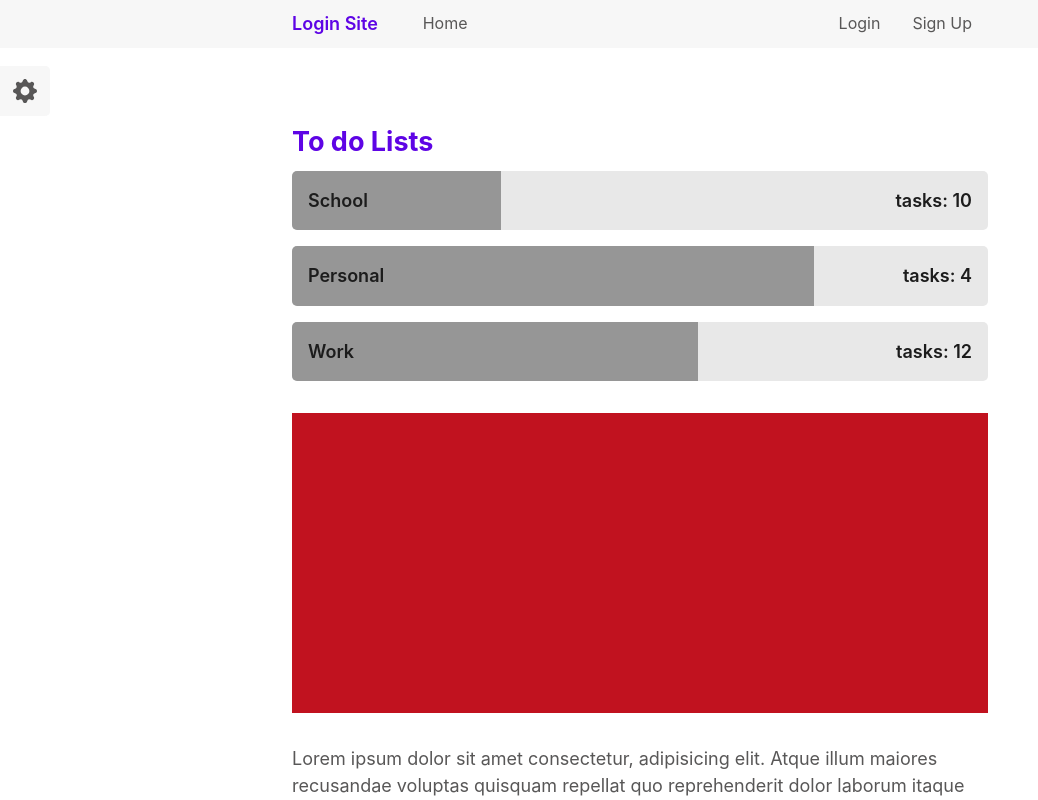
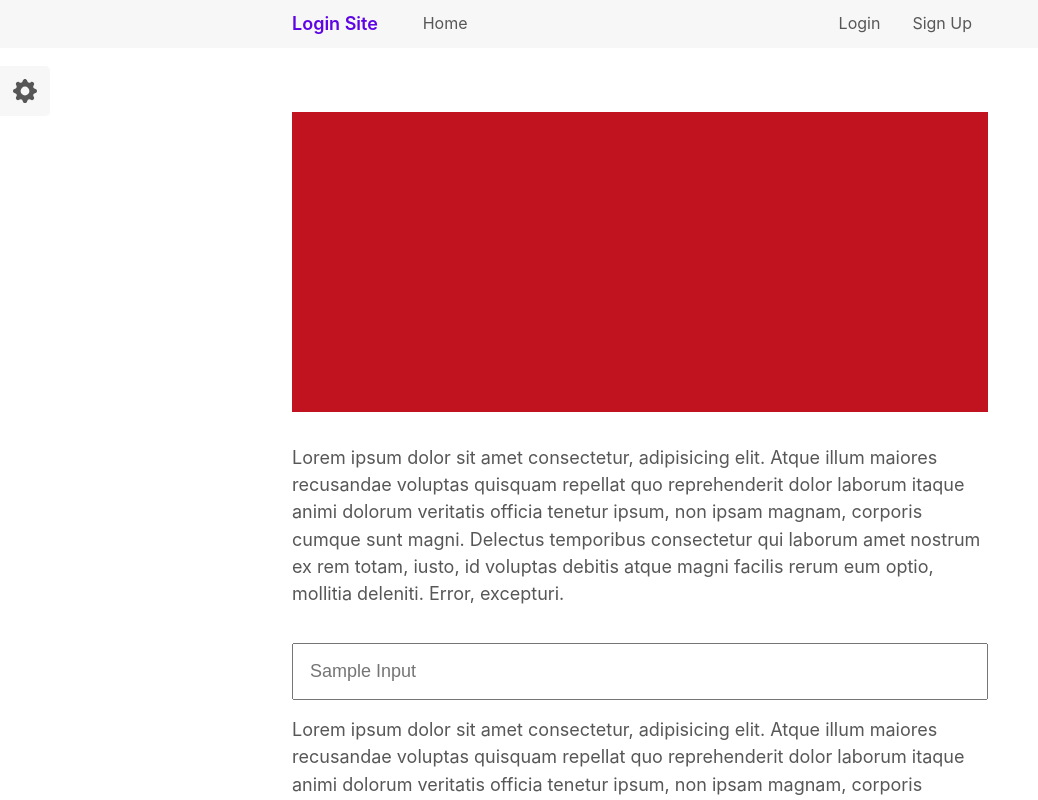
Before and after one commit to aaron-soto/react-checklists, a React (Create React App) app: page / in a window 1280 px wide. Shown: the top 800 px of the page, without its empty margins (0-1038 px from the left). Built offline with nearby package versions, Linux system fonts and the light colour scheme.

Commit message:
removed lists

```diff
--- a/src/App.js
+++ b/src/App.js
@@ -15,14 +15,14 @@ function App() {
 				<Route />
 			</Routes>
 
-			<div className='container lists-container'>
+			{/* <div className='container lists-container'>
 				<h2>To do Lists</h2>
 				<ul className='task-list-main'>
 					<TaskMainListItem id='School' total={10} complete={3} />
 					<TaskMainListItem id='Personal' total={4} complete={3} />
 					<TaskMainListItem id='Work' total={12} complete={7} />
 				</ul>
-			</div>
+			</div> */}
 
 			<div className='container '>
 				<div className='parent-wrapper'>
--- a/src/styles/master.scss
+++ b/src/styles/master.scss
@@ -14,10 +14,6 @@ body {
 		Ubuntu, Cantarell, 'Open Sans', 'Helvetica Neue', sans-serif;
 	font-size: 18px;
 	line-height: 1.7rem;
-
-	@include for-phone-only {
-		font-size: 16px !important;
-	}
 
 	@include hideScrollbar();
 }
```
